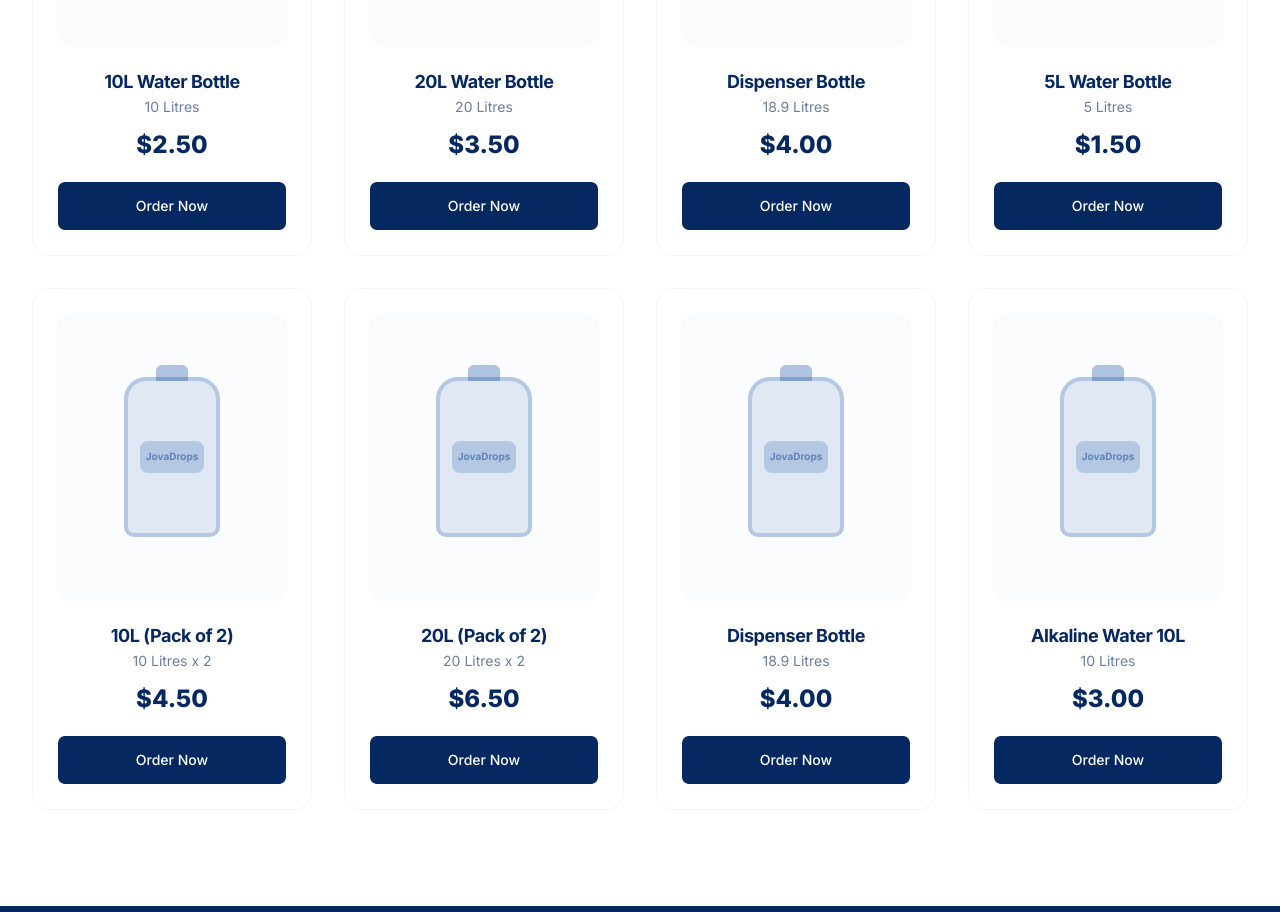
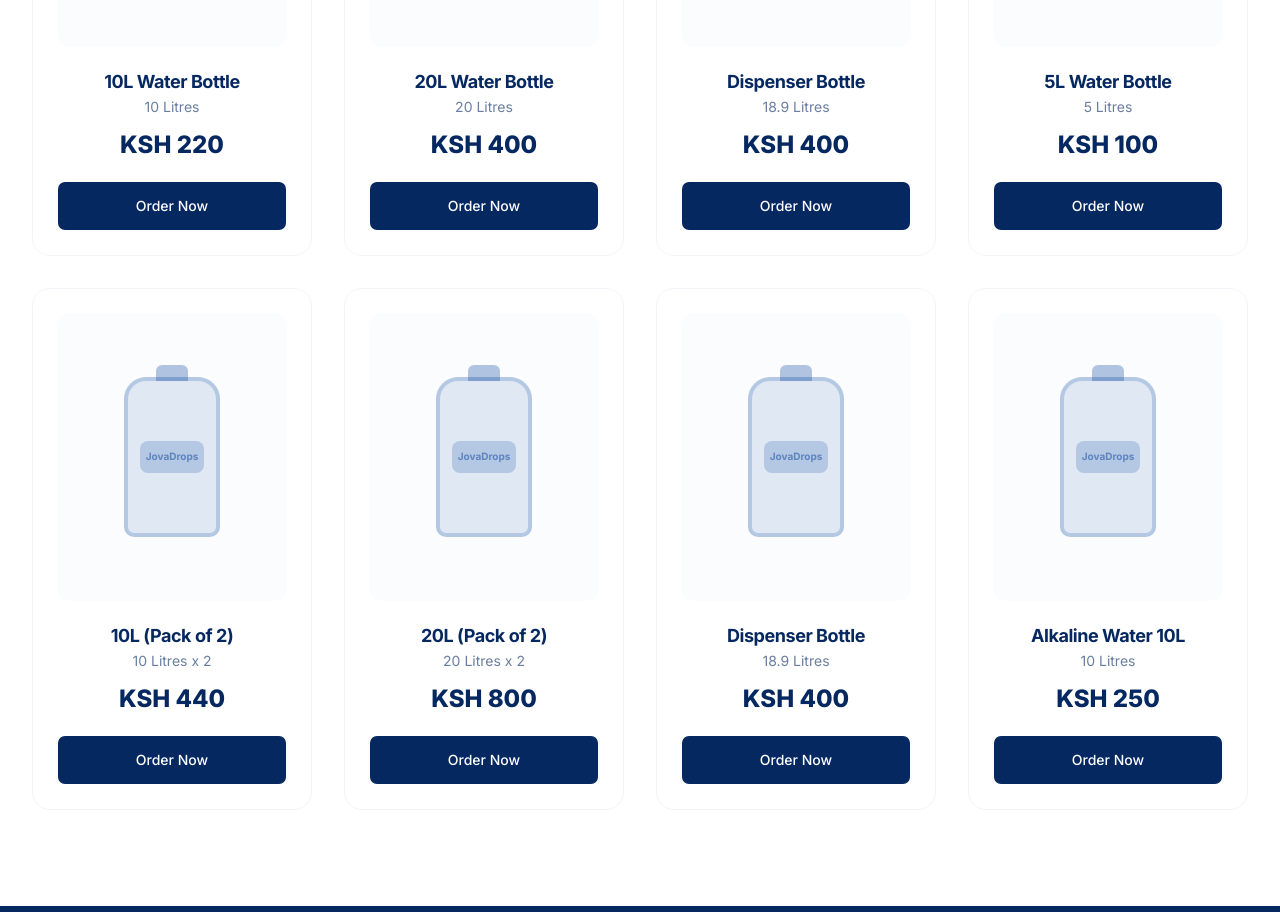
Before and after one commit to kloudke/jovadrops-web-app, a Next.js app: page /products in a window 1280 px wide. Shown: the part 640-1552 px from the top of the page. Built offline with nearby package versions, Linux system fonts and the light colour scheme.

Commit message:
Add button functionalities on Ordering.

```diff
--- a/src/app/(public)/products/[id]/page.tsx
+++ b/src/app/(public)/products/[id]/page.tsx
@@ -3,6 +3,8 @@
 import { useState } from "react"
 import Image from "next/image"
 import Link from "next/link"
+import { useSession } from "next-auth/react"
+import { useRouter } from "next/navigation"
 import { Button } from "@/components/ui/button"
 import {
   ChevronRight,
@@ -21,7 +23,7 @@ import {
 const product = {
   id: "20l-bottle",
   name: "20L Water Bottle",
-  price: "$3.50",
+  price: "KSH 400",
   reviews: 128,
   description: "Our 20L bottle is perfect for families and offices. Made from high-quality, BPA-free material.",
   features: [
@@ -34,6 +36,17 @@ const product = {
 
 export default function ProductDetailsPage() {
   const [quantity, setQuantity] = useState(1)
+  const { data: session } = useSession()
+  const router = useRouter()
+
+  const handleAction = () => {
+    if (!session) {
+      router.push("/login")
+    } else {
+      // In a real app, this would dispatch an action to a global cart state or API
+      alert("Successfully added to your cart!")
+    }
+  }
 
   return (
     <div className="flex flex-col items-center w-full bg-white pb-24">
--- a/src/app/(public)/products/page.tsx
+++ b/src/app/(public)/products/page.tsx
@@ -6,14 +6,14 @@ import { Button } from "@/components/ui/button"
 
 // Temporary mock data until we connect to the Prisma database
 const products = [
-  { id: 1, name: "10L Water Bottle", volume: "10 Litres", price: "$2.50", category: "10L Bottles" },
-  { id: 2, name: "20L Water Bottle", volume: "20 Litres", price: "$3.50", category: "20L Bottles" },
-  { id: 3, name: "Dispenser Bottle", volume: "18.9 Litres", price: "$4.00", category: "Dispenser Bottles" },
-  { id: 4, name: "5L Water Bottle", volume: "5 Litres", price: "$1.50", category: "5L Bottles" },
-  { id: 5, name: "10L (Pack of 2)", volume: "10 Litres x 2", price: "$4.50", category: "10L Bottles" },
-  { id: 6, name: "20L (Pack of 2)", volume: "20 Litres x 2", price: "$6.50", category: "20L Bottles" },
-  { id: 7, name: "Dispenser Bottle", volume: "18.9 Litres", price: "$4.00", category: "Dispenser Bottles" },
-  { id: 8, name: "Alkaline Water 10L", volume: "10 Litres", price: "$3.00", category: "10L Bottles" },
+  { id: 1, name: "10L Water Bottle", volume: "10 Litres", price: "KSH 220", category: "10L Bottles" },
+  { id: 2, name: "20L Water Bottle", volume: "20 Litres", price: "KSH 400", category: "20L Bottles" },
+  { id: 3, name: "Dispenser Bottle", volume: "18.9 Litres", price: "KSH 400", category: "Dispenser Bottles" },
+  { id: 4, name: "5L Water Bottle", volume: "5 Litres", price: "KSH 100", category: "5L Bottles" },
+  { id: 5, name: "10L (Pack of 2)", volume: "10 Litres x 2", price: "KSH 440", category: "10L Bottles" },
+  { id: 6, name: "20L (Pack of 2)", volume: "20 Litres x 2", price: "KSH 800", category: "20L Bottles" },
+  { id: 7, name: "Dispenser Bottle", volume: "18.9 Litres", price: "KSH 400", category: "Dispenser Bottles" },
+  { id: 8, name: "Alkaline Water 10L", volume: "10 Litres", price: "KSH 250", category: "10L Bottles" },
 ]
 
 const categories = [
@@ -54,8 +54,7 @@ export default function ProductsPage() {
               <button
                 key={category}
                 type="button"
-                className={`cursor-pointer rounded-md px-6 py-3 font-semibold transition-all duration-200 border ${
-                  activeCategory === category
+                className={`cursor-pointer rounded-md px-6 py-3 font-semibold transition-all duration-200 border ${activeCategory === category
                   ? "bg-brand-dark border-brand-dark text-white shadow-md transform scale-105"
                   : "bg-white border-slate-200 text-brand-dark hover:bg-blue-50 hover:text-brand-primary hover:border-brand-primary shadow-sm"
                   }`}
```
Lines whose indentation alone changed are shown as unchanged.
